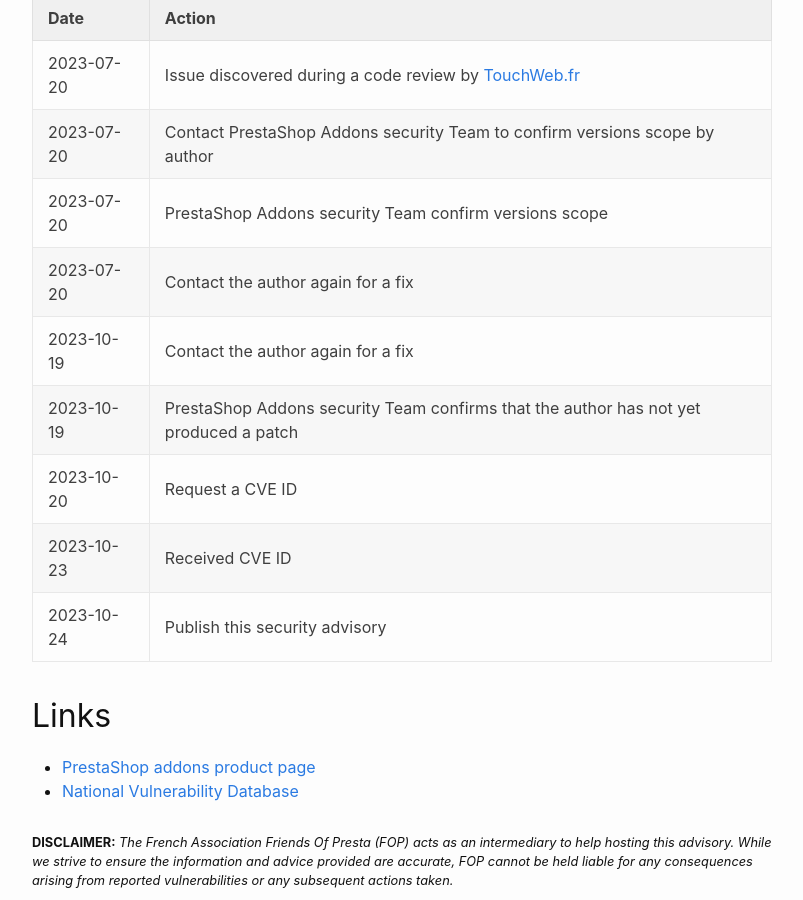
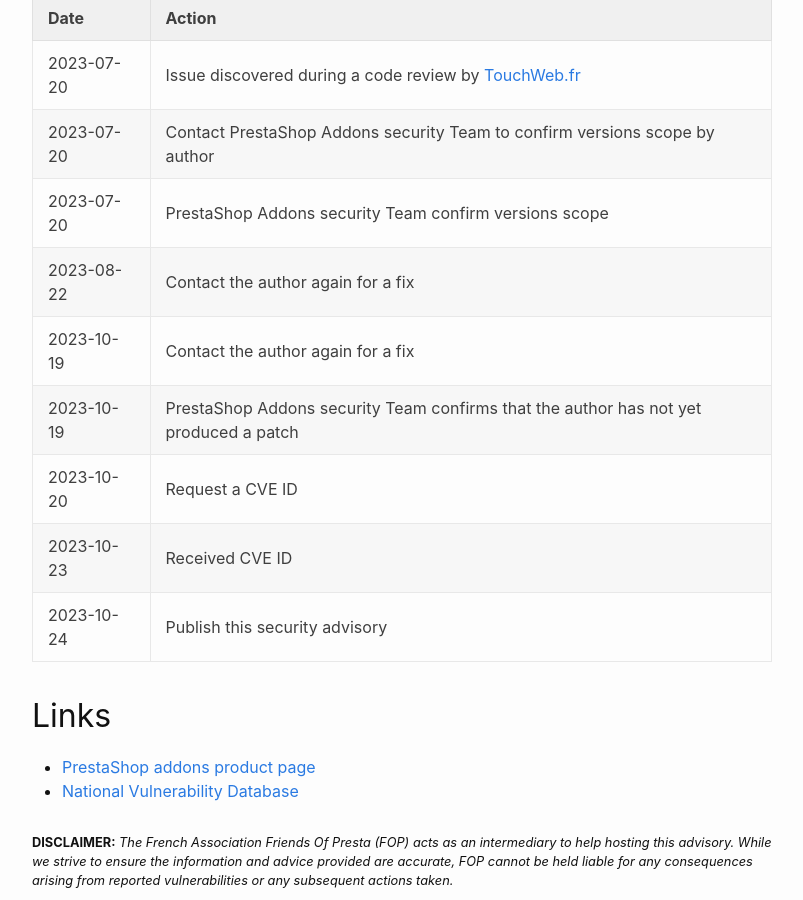
Before and after one commit to friends-of-presta/security-advisories, a Jekyll site: the page built from _posts/2023-10-24-referralbyphone.md, in a window 1280 px wide and 900 px high, scrolled down 2908 px. Shown: the whole window, without its empty margins (238-1041 px from the left). Built offline with Jekyll 4.4.1, drawn with Linux system fonts in a browser that asks for light colours.

Commit message:
Update 2023-10-24-referralbyphone.md

```diff
--- a/_posts/2023-10-24-referralbyphone.md
+++ b/_posts/2023-10-24-referralbyphone.md
@@ -85,7 +85,7 @@ curl -v -d 'fc=modulemodule=referralbyphone&controller=default&action=CartRuleVa
 | 2023-07-20 | Issue discovered during a code review by [TouchWeb.fr](https://www.touchweb.fr) |
 | 2023-07-20 | Contact PrestaShop Addons security Team to confirm versions scope by author |
 | 2023-07-20 | PrestaShop Addons security Team confirm versions scope |
-| 2023-07-20 | Contact the author again for a fix |
+| 2023-08-22 | Contact the author again for a fix |
 | 2023-10-19 | Contact the author again for a fix |
 | 2023-10-19 | PrestaShop Addons security Team confirms that the author has not yet produced a patch |
 | 2023-10-20 | Request a CVE ID |
```
